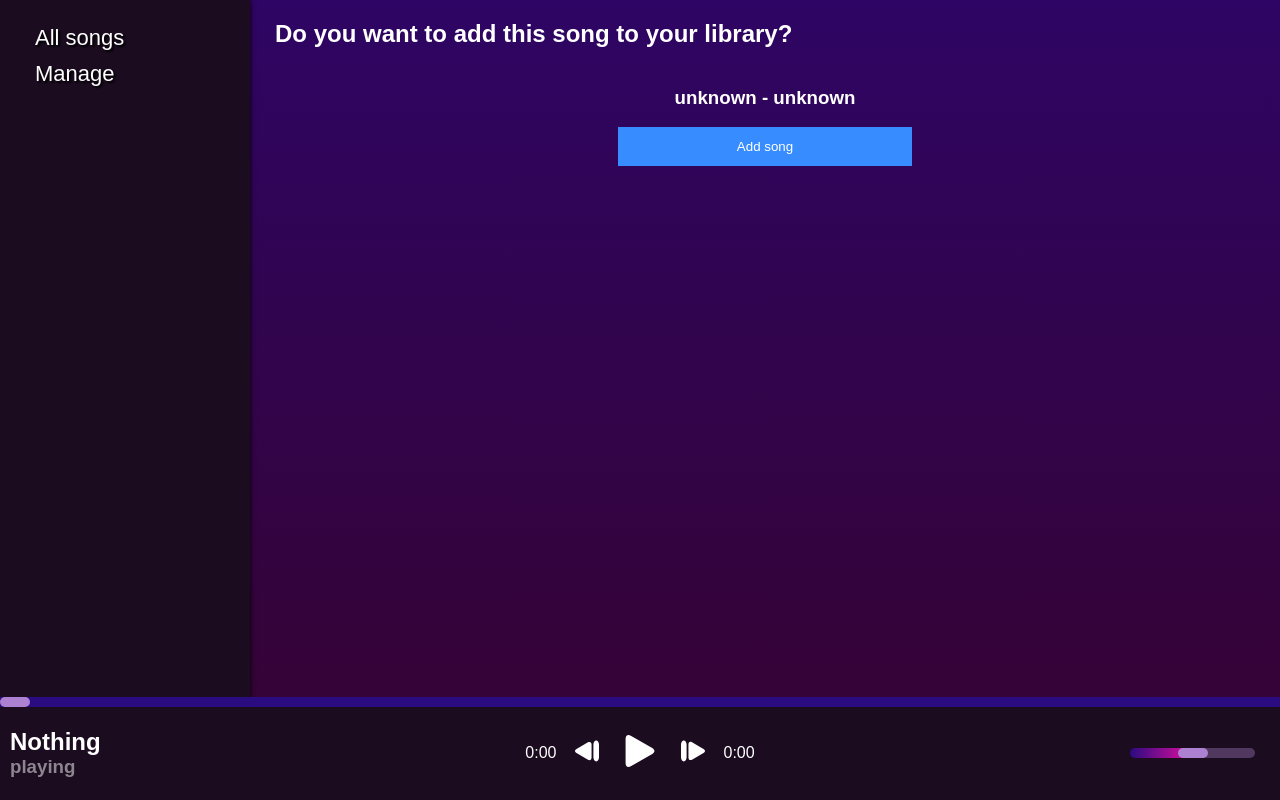
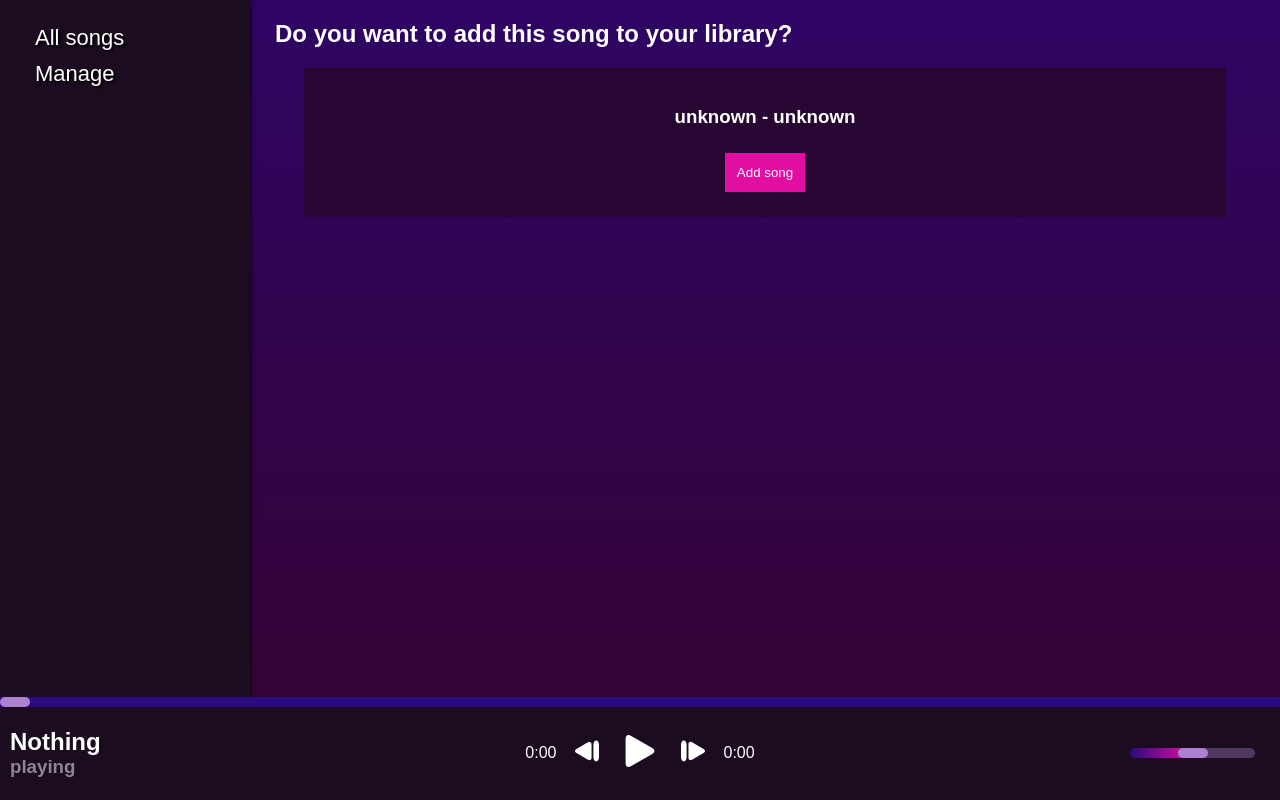
Before and after one commit to marcusmmmz/spotifds, a SvelteKit app: page /share in a window 1280 px wide. Built offline with nearby package versions, Linux system fonts and the light colour scheme; what ipfs-core would draw is missing.

Commit message:
restyle sharing page

```diff
--- a/src/routes/share/+page.svelte
+++ b/src/routes/share/+page.svelte
@@ -26,14 +26,30 @@
 </script>
 
 <h2>Do you want to add this song to your library?</h2>
-<div>
-	<h3>
-		{title} - {author}
-	</h3>
-	<button on:click={addSong}>Add song</button>
+<div class="container">
+	<div class="add-song-container">
+		<h3>
+			{title} - {author}
+		</h3>
+		<button class="button" on:click={addSong}>Add song</button>
+	</div>
 </div>
 
 <style>
+	.container {
+		display: flex;
+		flex-direction: column;
+		align-items: center;
+		justify-content: center;
+	}
+	.add-song-container {
+		display: flex;
+		flex-direction: column;
+
+		background-color: var(--secondary-background-color);
+		width: 90%;
+		padding: 2% 2%;
+	}
 	div {
 		display: flex;
 		flex-direction: column;
@@ -41,10 +57,6 @@
 	}
 
 	button {
-		width: 30%;
-		padding: 12px 12px;
-		border: none;
-		background-color: rgb(55, 141, 255);
-		color: white;
+		/* width: 30%; */
 	}
 </style>
```
